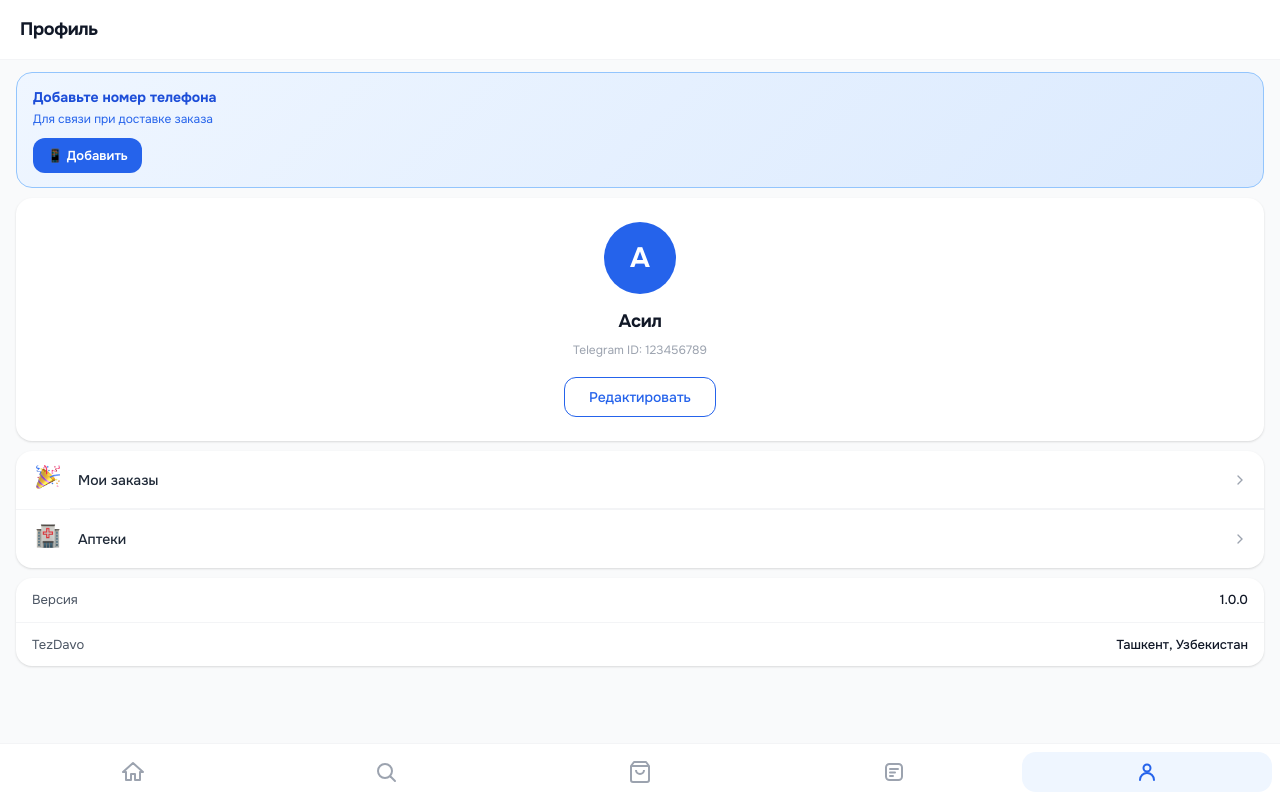
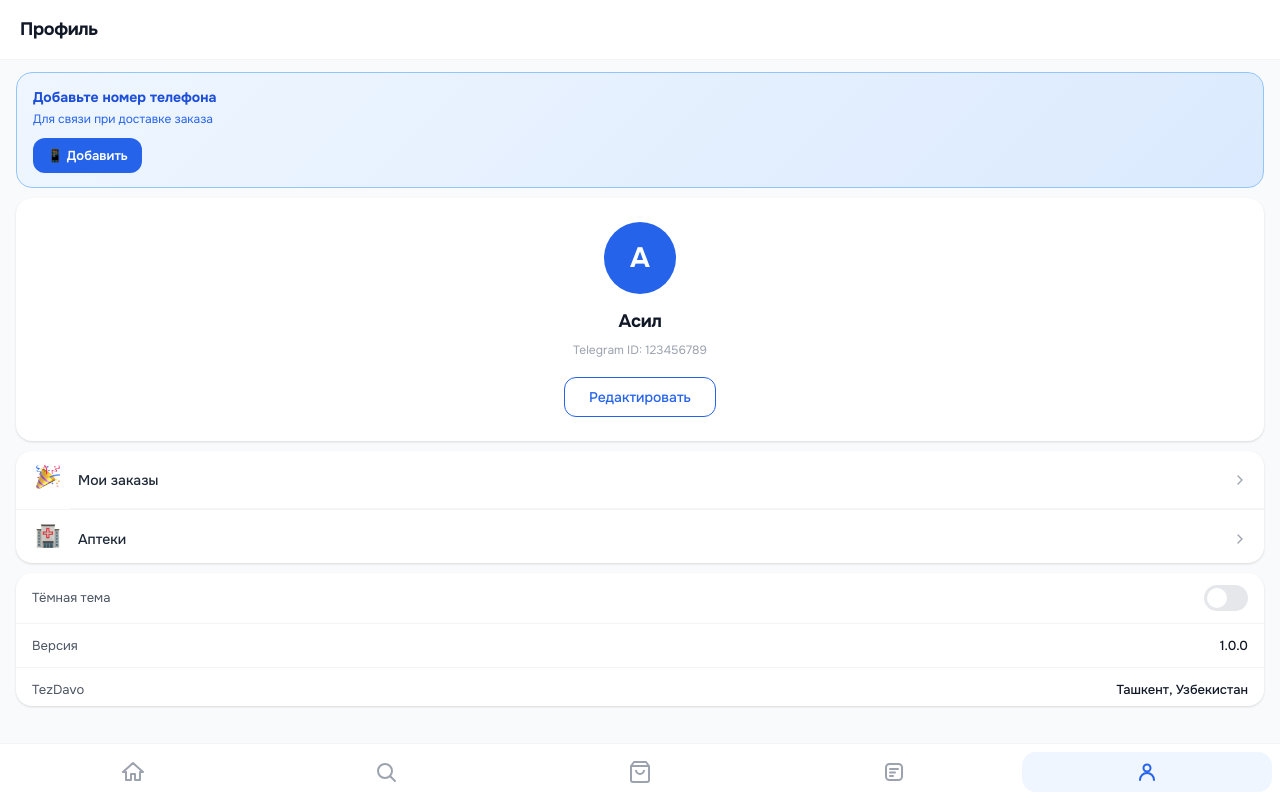
Before and after one commit to asilJPG/TezDavo-miniapp, a React (Vite) app: page /profile in a window 1280 px wide. Built offline with nearby package versions, Linux system fonts and the light colour scheme; no server answers.

Commit message:
fix: theme

```diff
--- a/src/pages/Profile.tsx
+++ b/src/pages/Profile.tsx
@@ -5,6 +5,7 @@ import { authApi } from "../lib/api";
 import { formatPhone } from "../lib/utils";
 import { Icon } from "../components/ui/Icon";
 import { PhoneRequest } from "../components/ui/PhoneRequest";
+import { useThemeStore } from "../store";
 import toast from "react-hot-toast";
 import styles from "./Profile.module.css";
 
@@ -44,6 +45,8 @@ export function ProfilePage() {
       setSaving(false);
     }
   }
+
+  const { isDark, toggle } = useThemeStore();
 
   const menuItems = [
     {
@@ -179,6 +182,37 @@ export function ProfilePage() {
 
         <div className={`card ${styles.infoCard}`}>
           <div className={styles.infoRow}>
+            <span>Тёмная тема</span>
+            <button
+              onClick={toggle}
+              style={{
+                background: isDark ? "var(--blue)" : "var(--gray-200)",
+                border: "none",
+                borderRadius: 20,
+                width: 44,
+                height: 26,
+                cursor: "pointer",
+                position: "relative",
+                transition: "background 0.2s",
+              }}
+            >
+              <span
+                style={{
+                  position: "absolute",
+                  top: 3,
+                  left: isDark ? 21 : 3,
+                  width: 20,
+                  height: 20,
+                  borderRadius: "50%",
+                  background: "white",
+                  transition: "left 0.2s",
+                  display: "block",
+                }}
+              />
+            </button>
+          </div>
+          <hr className="divider" />
+          <div className={styles.infoRow}>
             <span>Версия</span>
             <span className={styles.infoVal}>1.0.0</span>
           </div>
```
